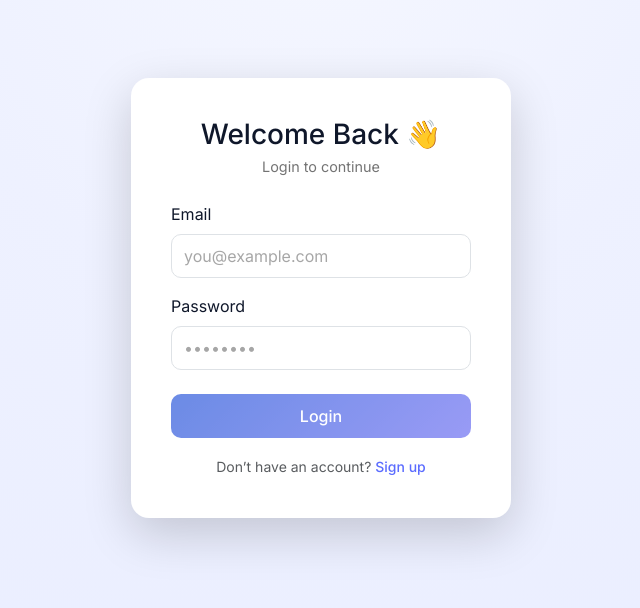
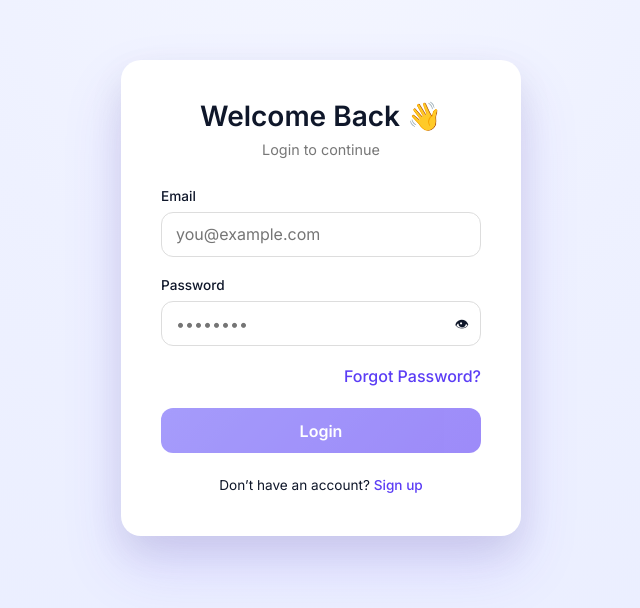
Before and after one commit to Anuj-Gupta79/workflow-management-system, an Angular app in the folder frontend/workflow-ui/: page /login in a window 1280 px wide. Shown: the part 102-710 px from the top of the page, without its empty margins (319-959 px from the left). Built offline with nearby package versions, Linux system fonts and the light colour scheme.

Commit message:
Update Login Page

```diff
--- a/frontend/workflow-ui/src/app/features/auth/pages/login-component/login-component.css
+++ b/frontend/workflow-ui/src/app/features/auth/pages/login-component/login-component.css
@@ -1,10 +1,12 @@
-/* Full screen wrapper */
+/* ============================= */
+/* Background */
+/* ============================= */
+
 .auth-wrapper {
   min-height: 100vh;
-  background: radial-gradient(circle at top, #f5f7ff 0%, #eef1ff 40%, #e9edff 100%);
+  background: radial-gradient(circle at top, #f4f6ff 0%, #eef1ff 40%, #e9edff 100%);
 }
 
-/* Perfect centering */
 .auth-center {
   min-height: 100vh;
   display: flex;
@@ -13,48 +15,114 @@
   padding: 24px;
 }
 
+/* ============================= */
 /* Card */
+/* ============================= */
+
 .auth-card {
   width: 100%;
-  max-width: 380px; /* 🔥 THIS fixes your issue */
-  background: #fff;
-  border-radius: 18px;
+  max-width: 400px;
+  background: #ffffff;
+  border-radius: 20px;
   box-shadow:
-    0 10px 30px rgba(0, 0, 0, 0.08),
-    0 30px 60px rgba(91, 108, 255, 0.12);
+    0 15px 35px rgba(0, 0, 0, 0.08),
+    0 30px 60px rgba(91, 61, 245, 0.15);
+  animation: fadeUp 0.4s ease;
 }
 
-/* Body */
 .auth-body {
   padding: 2.5rem;
 }
 
-/* Subtitle */
-.auth-subtitle {
-  font-size: 0.9rem;
-  color: rgba(0, 0, 0, 0.55);
+.auth-title {
+  text-align: center;
+  font-weight: 600;
+  margin-bottom: 5px;
 }
 
-/* Inputs */
-.auth-input {
-  height: 44px;
-  border-radius: 10px;
+.auth-subtitle {
+  text-align: center;
+  font-size: 0.9rem;
+  color: #777;
+  margin-bottom: 25px;
 }
 
-.auth-input::placeholder {
-  color: rgba(0, 0, 0, 0.35);
+/* ============================= */
+/* Form */
+/* ============================= */
+
+.form-group {
+  margin-bottom: 18px;
 }
 
-/* Button */
-.auth-btn {
-  height: 44px;
-  border-radius: 10px;
+label {
+  font-size: 0.85rem;
   font-weight: 500;
+  margin-bottom: 6px;
+  display: block;
 }
 
-/* Links */
+.auth-input {
+  width: 100%;
+  height: 45px;
+  border-radius: 12px;
+  border: 1px solid #ddd;
+  padding: 0 14px;
+  transition: 0.3s ease;
+}
+
+.auth-input:focus {
+  border-color: #5b3df5;
+  box-shadow: 0 0 0 3px rgba(91, 61, 245, 0.1);
+  outline: none;
+}
+
+/* ============================= */
+/* Password */
+/* ============================= */
+
+.password-wrapper {
+  position: relative;
+}
+
+.toggle-password {
+  position: absolute;
+  right: 12px;
+  top: 12px;
+  cursor: pointer;
+  font-size: 14px;
+}
+
+/* ============================= */
+/* Errors */
+/* ============================= */
+
+.error-text {
+  color: #e74c3c;
+  font-size: 0.75rem;
+}
+
+.auth-alert {
+  background: #ffecec;
+  color: #c0392b;
+  padding: 10px 14px;
+  border-radius: 10px;
+  margin-bottom: 18px;
+  font-size: 0.85rem;
+  animation: fadeDown 0.3s ease;
+}
+
+/* ============================= */
+/* Forgot */
+/* ============================= */
+
+.forgot-wrapper {
+  text-align: right;
+  margin-bottom: 20px;
+}
+
 .auth-link {
-  color: #5b6cff;
+  color: #5b3df5;
   font-weight: 500;
   text-decoration: none;
 }
@@ -63,16 +131,79 @@
   text-decoration: underline;
 }
 
-/* Small height screens */
-@media (max-height: 700px) {
+/* ============================= */
+/* Button */
+/* ============================= */
+
+.auth-btn {
+  width: 100%;
+  height: 45px;
+  border-radius: 12px;
+  border: none;
+  background: linear-gradient(135deg, #6a5af9, #5b3df5);
+  color: white;
+  font-weight: 600;
+  transition: 0.3s ease;
+}
+
+.auth-btn:hover:not(:disabled) {
+  transform: translateY(-2px);
+  box-shadow: 0 10px 25px rgba(91, 61, 245, 0.3);
+}
+
+.auth-btn:disabled {
+  opacity: 0.6;
+  cursor: not-allowed;
+}
+
+/* ============================= */
+/* Loader */
+/* ============================= */
+
+.loader {
+  width: 18px;
+  height: 18px;
+  border: 2px solid white;
+  border-top: 2px solid transparent;
+  border-radius: 50%;
+  display: inline-block;
+  animation: spin 0.6s linear infinite;
+}
+
+/* ============================= */
+/* Footer */
+/* ============================= */
+
+.auth-footer {
+  margin-top: 22px;
+  text-align: center;
+  font-size: 0.85rem;
+}
+
+/* ============================= */
+/* Animations */
+/* ============================= */
+
+@keyframes spin {
+  to { transform: rotate(360deg); }
+}
+
+@keyframes fadeUp {
+  from { opacity: 0; transform: translateY(15px); }
+  to { opacity: 1; transform: translateY(0); }
+}
+
+@keyframes fadeDown {
+  from { opacity: 0; transform: translateY(-10px); }
+  to { opacity: 1; transform: translateY(0); }
+}
+
+/* ============================= */
+/* Responsive */
+/* ============================= */
+
+@media (max-width: 480px) {
   .auth-body {
-    padding: 1.75rem;
+    padding: 1.8rem;
   }
 }
-
-/* Mobile */
-@media (max-width: 480px) {
-  .auth-card {
-    max-width: 100%;
-  }
-}
--- a/frontend/workflow-ui/src/app/features/auth/pages/login-component/login-component.html
+++ b/frontend/workflow-ui/src/app/features/auth/pages/login-component/login-component.html
@@ -1,46 +1,83 @@
 <div class="auth-wrapper">
   <div class="auth-center">
-    <div class="auth-card shadow-lg">
+    <div class="auth-card">
+
       <div class="auth-body">
-        <h3 class="text-center mb-1">Welcome Back 👋</h3>
-        <p class="text-center auth-subtitle mb-4">Login to continue</p>
+
+        <h3 class="auth-title">Welcome Back 👋</h3>
+        <p class="auth-subtitle">Login to continue</p>
+
+        <!-- Error Alert -->
+        <div *ngIf="serverError$ | async as serverError" class="auth-alert">
+          {{ serverError }}
+        </div>
 
         <form [formGroup]="loginForm" (ngSubmit)="submit()">
-          <div class="mb-3">
-            <label class="form-label">Email</label>
+
+          <!-- Email -->
+          <div class="form-group">
+            <label>Email</label>
             <input
               type="email"
-              class="form-control auth-input"
+              class="auth-input"
               formControlName="email"
               placeholder="you@example.com"
             />
+            <small class="error-text"
+              *ngIf="loginForm.get('email')?.touched && loginForm.get('email')?.invalid">
+              Please enter a valid email
+            </small>
           </div>
 
-          <div class="mb-4">
-            <label class="form-label">Password</label>
-            <input
-              type="password"
-              class="form-control auth-input"
-              formControlName="password"
-              placeholder="••••••••"
-            />
+          <!-- Password -->
+          <div class="form-group password-group">
+            <label>Password</label>
+
+            <div class="password-wrapper">
+              <input
+                [type]="showPassword ? 'text' : 'password'"
+                class="auth-input"
+                formControlName="password"
+                placeholder="••••••••"
+              />
+
+              <span
+                class="toggle-password"
+                (click)="showPassword = !showPassword">
+                {{ showPassword ? '🙈' : '👁' }}
+              </span>
+            </div>
+
+            <small class="error-text"
+              *ngIf="loginForm.get('password')?.touched && loginForm.get('password')?.invalid">
+              Password is required
+            </small>
           </div>
 
+          <!-- Forgot Password -->
+          <div class="forgot-wrapper">
+            <a routerLink="/forgot-password" class="auth-link">
+              Forgot Password?
+            </a>
+          </div>
+
+          <!-- Submit -->
           <button
             type="submit"
-            class="btn btn-primary w-100 auth-btn"
-            [disabled]="loginForm.invalid"
-          >
-            Login
+            class="auth-btn"
+            [disabled]="loginForm.invalid || (isLoading$ | async)">
+
+            <span *ngIf="!(isLoading$ | async)">Login</span>
+            <span *ngIf="isLoading$ | async" class="loader"></span>
+
           </button>
         </form>
 
-        <div class="text-center mt-3">
-          <small class="text-muted">
-            Don’t have an account?
-            <a routerLink="/signup" class="auth-link">Sign up</a>
-          </small>
+        <div class="auth-footer">
+          Don’t have an account?
+          <a routerLink="/signup" class="auth-link">Sign up</a>
         </div>
+
       </div>
     </div>
   </div>
--- a/frontend/workflow-ui/src/app/features/auth/pages/login-component/login-component.ts
+++ b/frontend/workflow-ui/src/app/features/auth/pages/login-component/login-component.ts
@@ -1,17 +1,25 @@
 import { Component } from '@angular/core';
 import { CommonModule } from '@angular/common';
 import { ReactiveFormsModule, FormBuilder, Validators, FormGroup } from '@angular/forms';
+import { Router, RouterModule } from '@angular/router';
+import { BehaviorSubject, finalize } from 'rxjs';
 import { AuthService } from '../../../../cores/auth/auth.service';
-import { Router, RouterModule } from '@angular/router';
 
 @Component({
   selector: 'app-login-component',
+  standalone: true,
   imports: [CommonModule, ReactiveFormsModule, RouterModule],
   templateUrl: './login-component.html',
-  styleUrl: './login-component.css',
+  styleUrls: ['./login-component.css'],
 })
 export class LoginComponent {
-  loginForm!: FormGroup;
+  loginForm: FormGroup;
+
+  // 🔥 Reactive state
+  isLoading$ = new BehaviorSubject<boolean>(false);
+  serverError$ = new BehaviorSubject<string | null>(null);
+
+  showPassword = false;
 
   constructor(
     private fb: FormBuilder,
@@ -24,12 +32,35 @@ export class LoginComponent {
     });
   }
 
-  submit() {
-    if (this.loginForm.invalid) return;
+  submit(): void {
+    if (this.loginForm.invalid || this.isLoading$.value) {
+      this.loginForm.markAllAsTouched();
+      return;
+    }
 
-    this.authService.login(this.loginForm.value as any).subscribe({
-      next: () => this.router.navigate(['/dashboard']),
-      error: (err) => console.error(err),
-    });
+    this.isLoading$.next(true);
+    this.serverError$.next(null);
+
+    this.authService
+      .login(this.loginForm.value)
+      .pipe(
+        finalize(() => {
+          this.isLoading$.next(false);
+        }),
+      )
+      .subscribe({
+        next: () => {
+          this.router.navigate(['/dashboard']);
+        },
+        error: (err) => {
+          if (err.status === 401) {
+            this.serverError$.next('Invalid email or password');
+          } else if (err.status === 0) {
+            this.serverError$.next('Server not reachable');
+          } else {
+            this.serverError$.next(err.error?.message || 'Something went wrong');
+          }
+        },
+      });
   }
 }
--- a/frontend/workflow-ui/src/app/features/dashboard/pages/admin/admin.ts
+++ b/frontend/workflow-ui/src/app/features/dashboard/pages/admin/admin.ts
@@ -50,7 +50,7 @@ export class Admin {
 
     this.adminService.deleteUser(id).subscribe({
       next: () => {
-        this.reload(); // 🔥 reload from backend instead of manual mutation
+        this.reload();
       },
       error: () => alert('Failed to delete user'),
     });
```
Also changed, not shown: frontend/workflow-ui/src/app/cores/interceptors/auth.interceptor.ts (+24 -9 lines).
